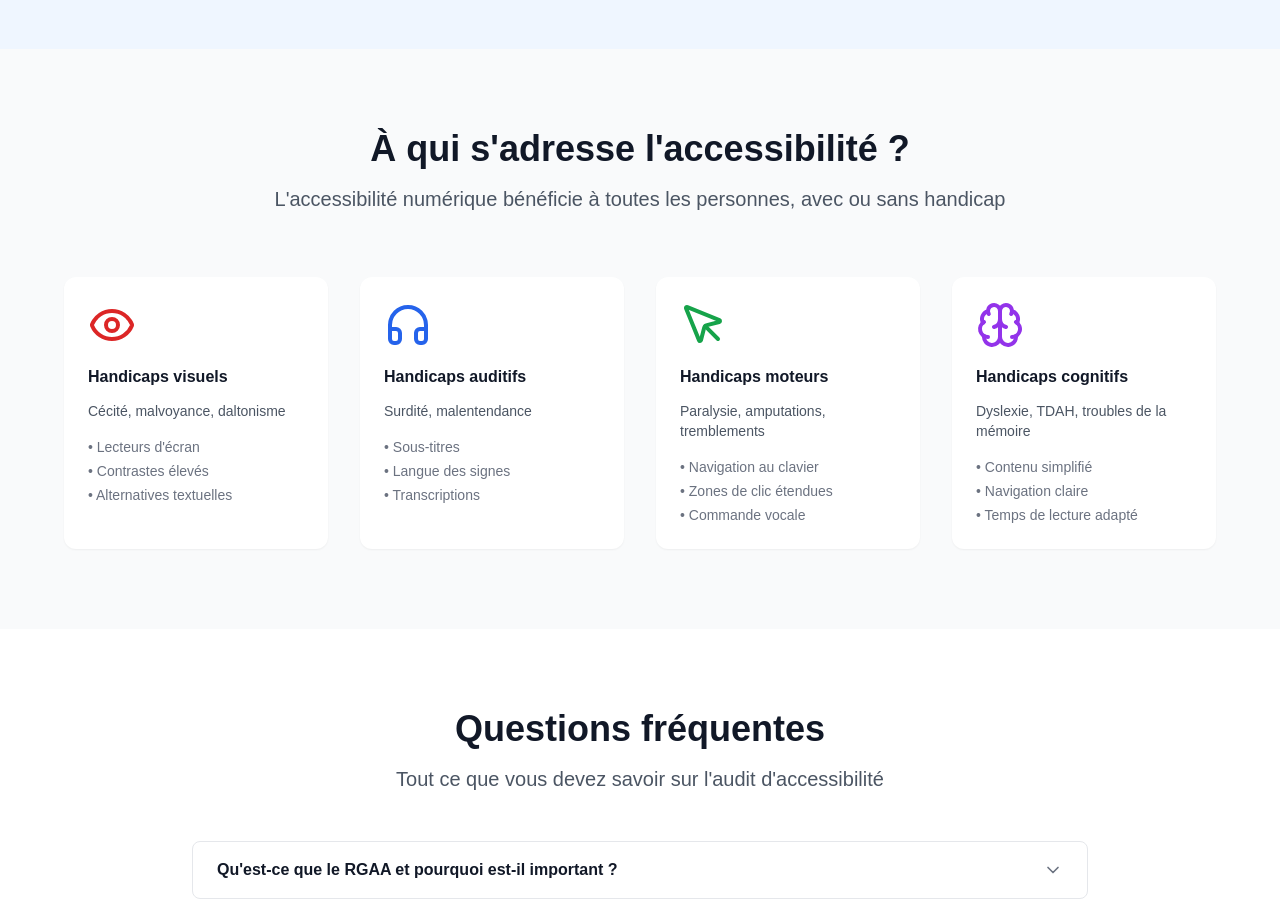
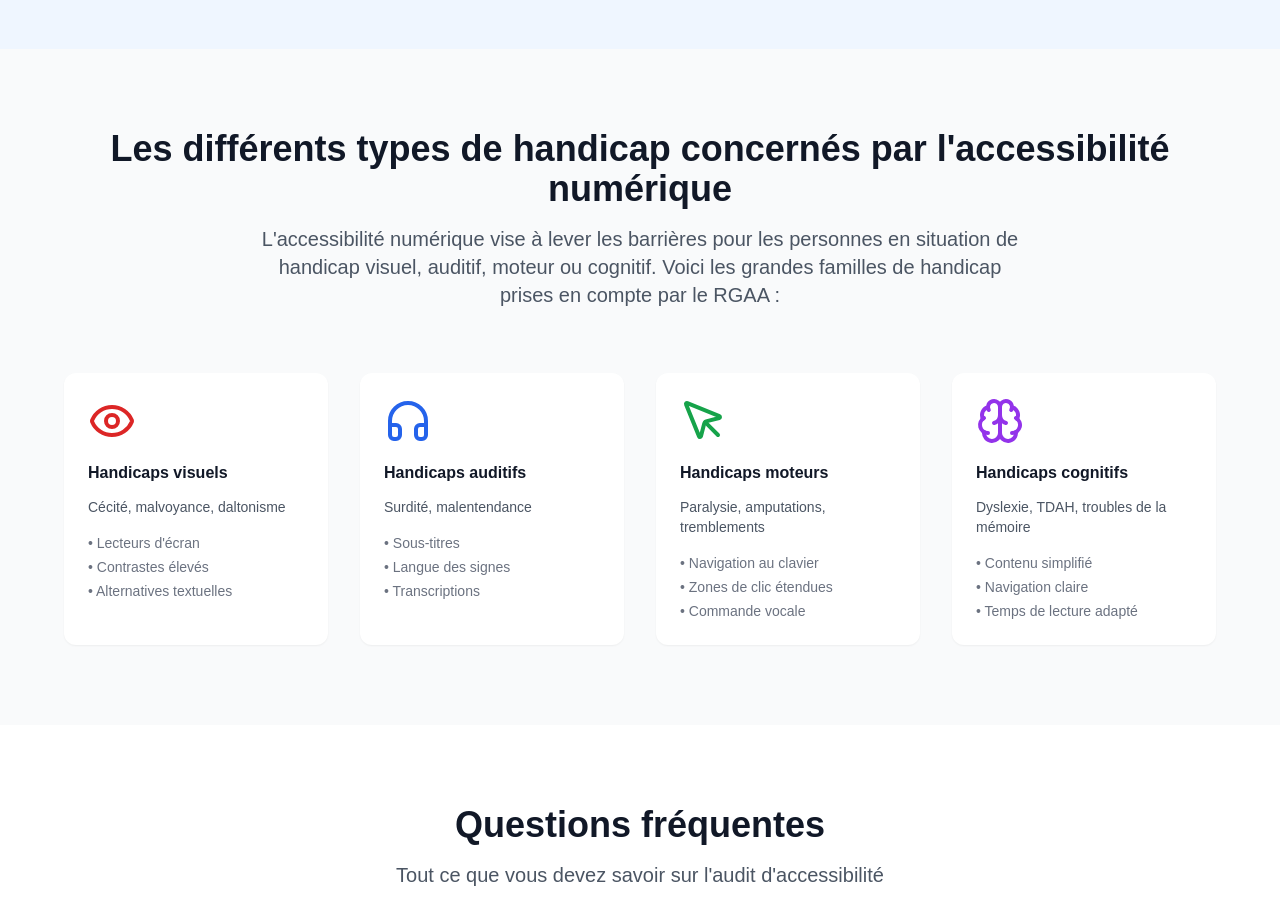
Before and after one commit to Beloic/rgaa-audit, a Next.js app: page / in a window 1280 px wide. Shown: the part 1460-2373 px from the top of the page. Built offline with nearby package versions, Linux system fonts and the light colour scheme.

Commit message:
Accueil : texte d'intro des types de handicap clarifié et cohérent avec les blocs

```diff
--- a/src/app/page.tsx
+++ b/src/app/page.tsx
@@ -473,10 +473,10 @@ export default function HomePage() {
               <section aria-labelledby="disabilities-types-heading" className="px-6 py-20 bg-gray-50">
                 <div className="max-w-6xl mx-auto">
                   <h2 id="disabilities-types-heading" className="text-3xl md:text-4xl font-bold text-center text-gray-900 mb-4">
-                    À qui s'adresse l'accessibilité ?
+                    Les différents types de handicap concernés par l'accessibilité numérique
                   </h2>
                   <p className="text-xl text-gray-600 text-center max-w-3xl mx-auto mb-16">
-                    L'accessibilité numérique bénéficie à toutes les personnes, avec ou sans handicap
+                    L'accessibilité numérique vise à lever les barrières pour les personnes en situation de handicap visuel, auditif, moteur ou cognitif. Voici les grandes familles de handicap prises en compte par le RGAA :
                   </p>
 
                   <div className="grid md:grid-cols-2 lg:grid-cols-4 gap-8">
```
